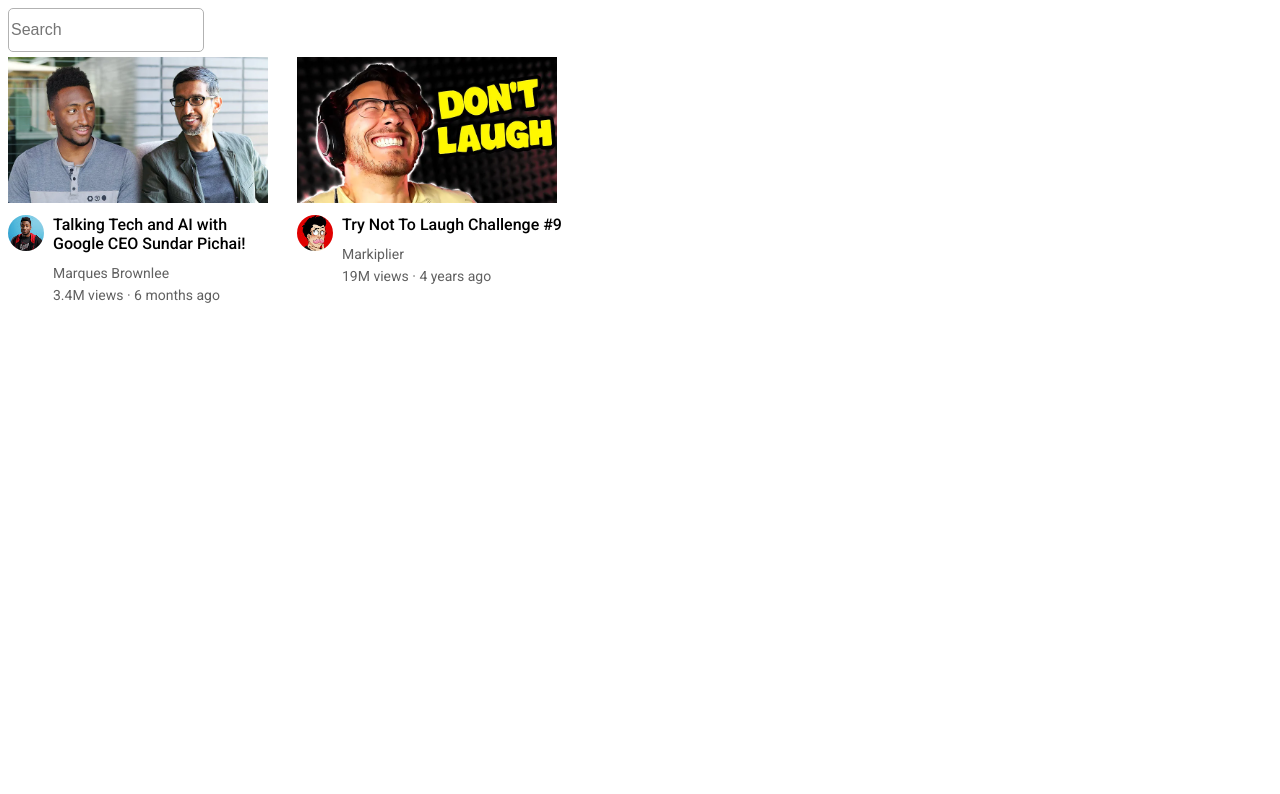
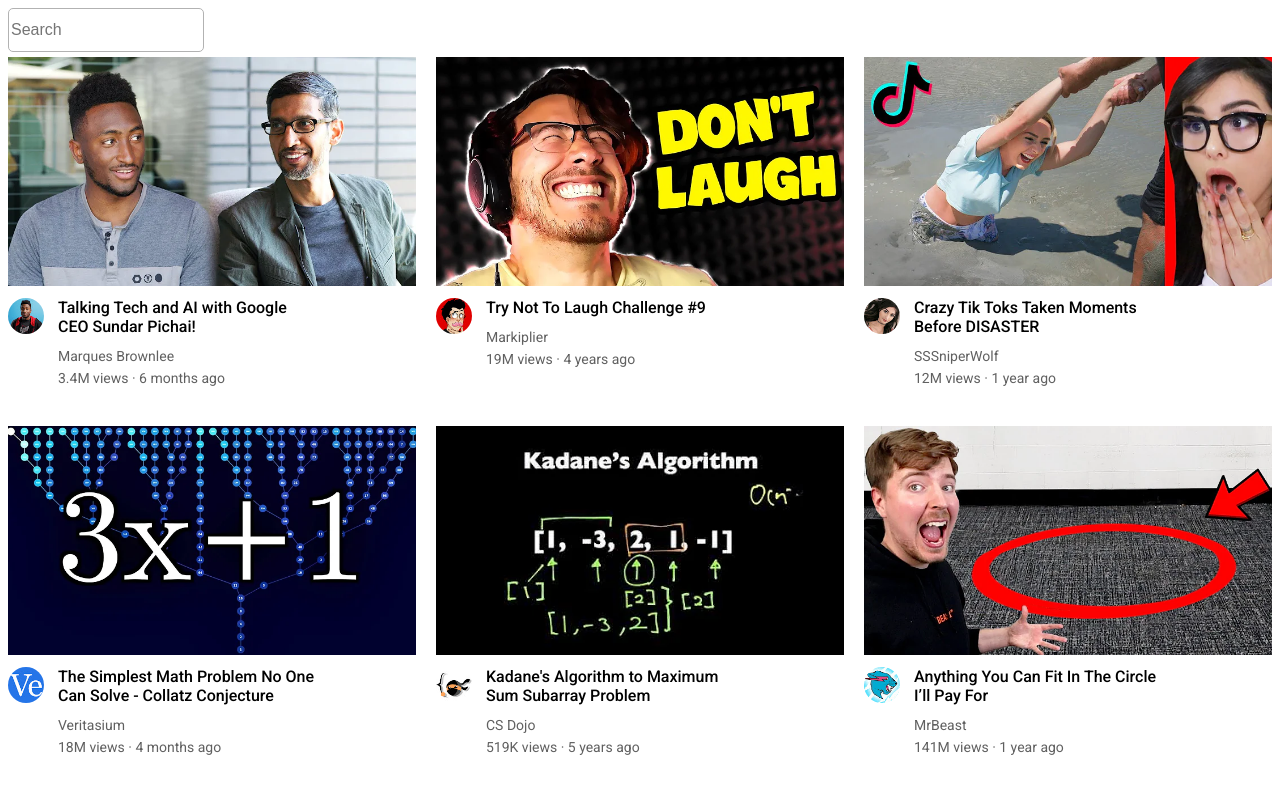
Before and after one commit to Janith-01/Youtube-Clone-, a plain HTML site: page Youtube.com/Youtube.html in a window 1280 px wide. Drawn offline with Linux system fonts and the light colour scheme.

Commit message:
updated grid

```diff
--- a/Youtube.com/Youtube.html
+++ b/Youtube.com/Youtube.html
@@ -16,7 +16,7 @@
             margin-bottom: 0;
         }
        .thumbnail {
-            width: 260px;
+            width: 100%;
             display: block;
         }
         .searchbar {
@@ -32,7 +32,6 @@
 
         .video-author,
         .video-stats{
-            display: block;
             font-size: 14px;
             color: rgb(96, 96, 96);
             margin-top: 1px;
@@ -40,47 +39,39 @@
         .video-author{
             margin-bottom: 6px;
         }
-        .video-preview{
-            width: 270px;
-            display: inline-block;
-            vertical-align: top;
-            margin-right:15px;
-        }
-        .channel-pic{
-            display: inline-block;
-            width: 36px;
-            vertical-align: top;
-        }
-        .video-info{
-            display: inline-block;
-            width: 220px;
-            margin-left: 5px;
-        }
         .profile{
             width: 36px;
             height: 36px;
             border-radius: 50%;
         }
         .videotitle{
+            width: 260px;
             font-weight: 500;
             margin-top: 0px;
             margin-bottom: 12px;
         }
-        .video-content{
+        .video-content-grid{
+            display: grid;
+            grid-template-columns: 50px 1fr;
             margin-top: 12px;
+        }
+        .video-grid{
+            display: grid;
+            grid-template-columns: 1fr 1fr 1fr;
+            column-gap: 20px;
+            row-gap: 40px;
         }
     </style>
 </head>
 <body>
 
     <input class="searchbar" type="text" placeholder="Search">
-
+    <div class="video-grid">
         <div class="video-preview">
-
             <div>
                 <img class="thumbnail" src="./thumbanils/thumbnail-1.webp">
             </div>
-        <div  class="video-content">
+            <div  class="video-content-grid">
                 <div class="channel-pic">
                     <img class="profile" src="./profiles/channel-1.jpeg">
                 </div>
@@ -104,7 +95,7 @@
             <div>
                 <img class="thumbnail" src="./thumbanils/thumbnail-2.webp">
             </div>
-        <div  class="video-content">
+            <div  class="video-content-grid">
                 <div class="channel-pic">
                     <img class="profile" src="./profiles/channel-2.jpeg">
                 </div>
@@ -122,5 +113,98 @@
                 </div>
             </div>
         </div>
+        <div class="video-preview">
+
+            <div>
+                <img class="thumbnail" src="./thumbanils/thumbnail-3.webp">
+            </div>
+            <div  class="video-content-grid">
+                <div class="channel-pic">
+                    <img class="profile" src="./profiles/channel-3.jpeg">
+                </div>
+                <div class="video-info">
+                      <div>
+                        <p class="videotitle">
+                            Crazy Tik Toks Taken Moments Before DISASTER</p>
+                    </div>
+                    <div>
+                        <p class="video-author">SSSniperWolf</p>
+                    </div>
+                    <div>
+                        <p class="video-stats">12M views · 1 year ago</p>
+                    </div>
+                </div>
+            </div>
+        </div>
+
+        <div class="video-preview">
+
+            <div>
+                <img class="thumbnail" src="./thumbanils/thumbnail-4.webp">
+            </div>
+            <div  class="video-content-grid">
+                <div class="channel-pic">
+                    <img class="profile" src="./profiles/channel-4.jpeg">
+                </div>
+                <div class="video-info">
+                      <div>
+                        <p class="videotitle">The Simplest Math Problem No One Can Solve - Collatz Conjecture</p>
+                    </div>
+                    <div>
+                        <p class="video-author">Veritasium</p>
+                    </div>
+                    <div>
+                        <p class="video-stats">18M views · 4 months ago</p>
+                    </div>
+                </div>
+            </div>
+        </div>
+        <div class="video-preview">
+
+            <div>
+                <img class="thumbnail" src="./thumbanils/thumbnail-5.webp">
+            </div>
+            <div  class="video-content-grid">
+                <div class="channel-pic">
+                    <img class="profile" src="./profiles/channel-5.jpeg">
+                </div>
+                <div class="video-info">
+                      <div>
+                        <p class="videotitle">
+                            Kadane's Algorithm to Maximum Sum Subarray Problem</p>
+                    </div>
+                    <div>
+                        <p class="video-author">CS Dojo</p>
+                    </div>
+                    <div>
+                        <p class="video-stats">519K views · 5 years ago</p>
+                    </div>
+                </div>
+            </div>
+        </div>
+
+        <div class="video-preview">
+
+            <div>
+                <img class="thumbnail" src="./thumbanils/thumbnail-6.webp">
+            </div>
+            <div  class="video-content-grid">
+                <div class="channel-pic">
+                    <img class="profile" src="./profiles/channel-6.jpeg">
+                </div>
+                <div class="video-info">
+                      <div>
+                        <p class="videotitle">Anything You Can Fit In The Circle I’ll Pay For</p>
+                    </div>
+                    <div>
+                        <p class="video-author">MrBeast</p>
+                    </div>
+                    <div>
+                        <p class="video-stats">141M views · 1 year ago</p>
+                    </div>
+                </div>
+            </div>
+        </div>
+    </div>
 </body>
 </html>
```
Also changed, not shown: Youtube.com/profiles/channel-3.jpeg (added), Youtube.com/profiles/channel-4.jpeg (added), Youtube.com/profiles/channel-5.jpeg (added), Youtube.com/profiles/channel-6.jpeg (added), Youtube.com/thumbanils/thumbnail-3.webp (added), Youtube.com/thumbanils/thumbnail-4.webp (added), Youtube.com/thumbanils/thumbnail-5.webp (added), Youtube.com/thumbanils/thumbnail-6.webp (added). Lines whose indentation alone changed are shown as unchanged.
